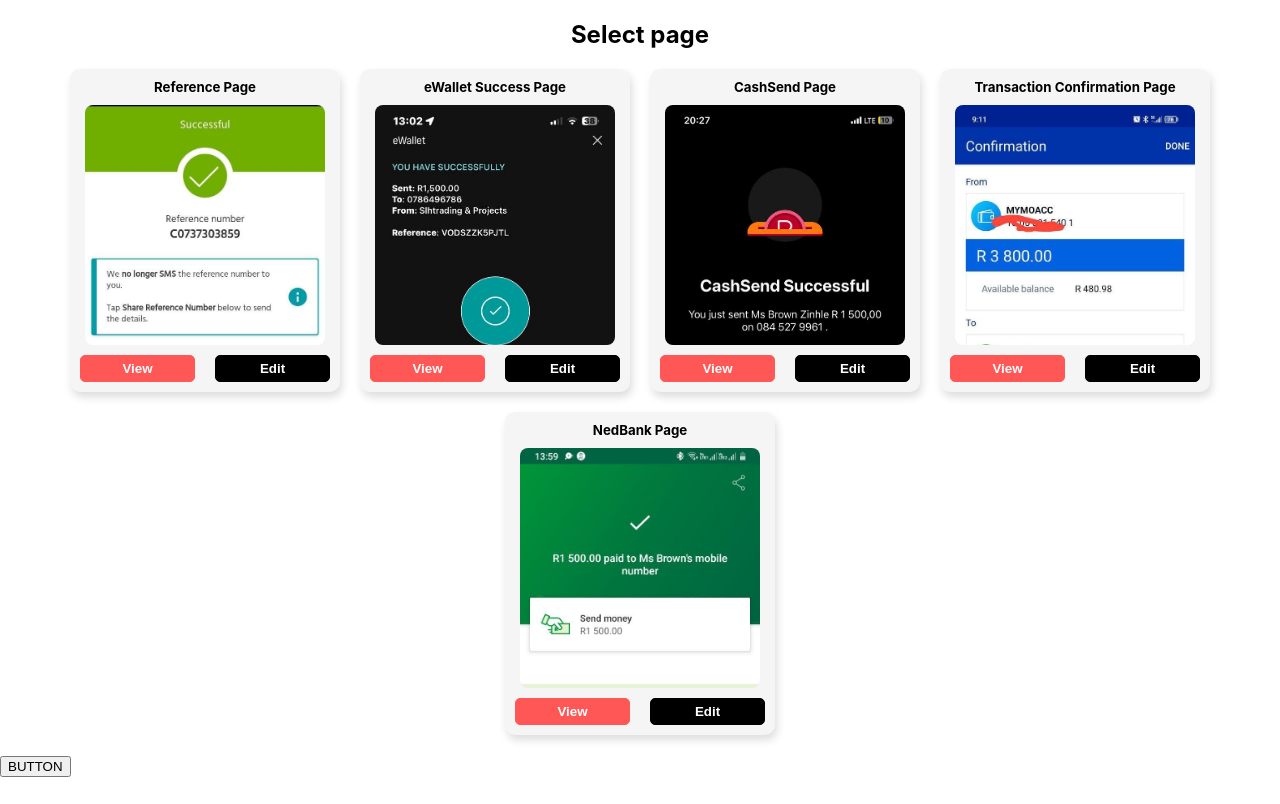
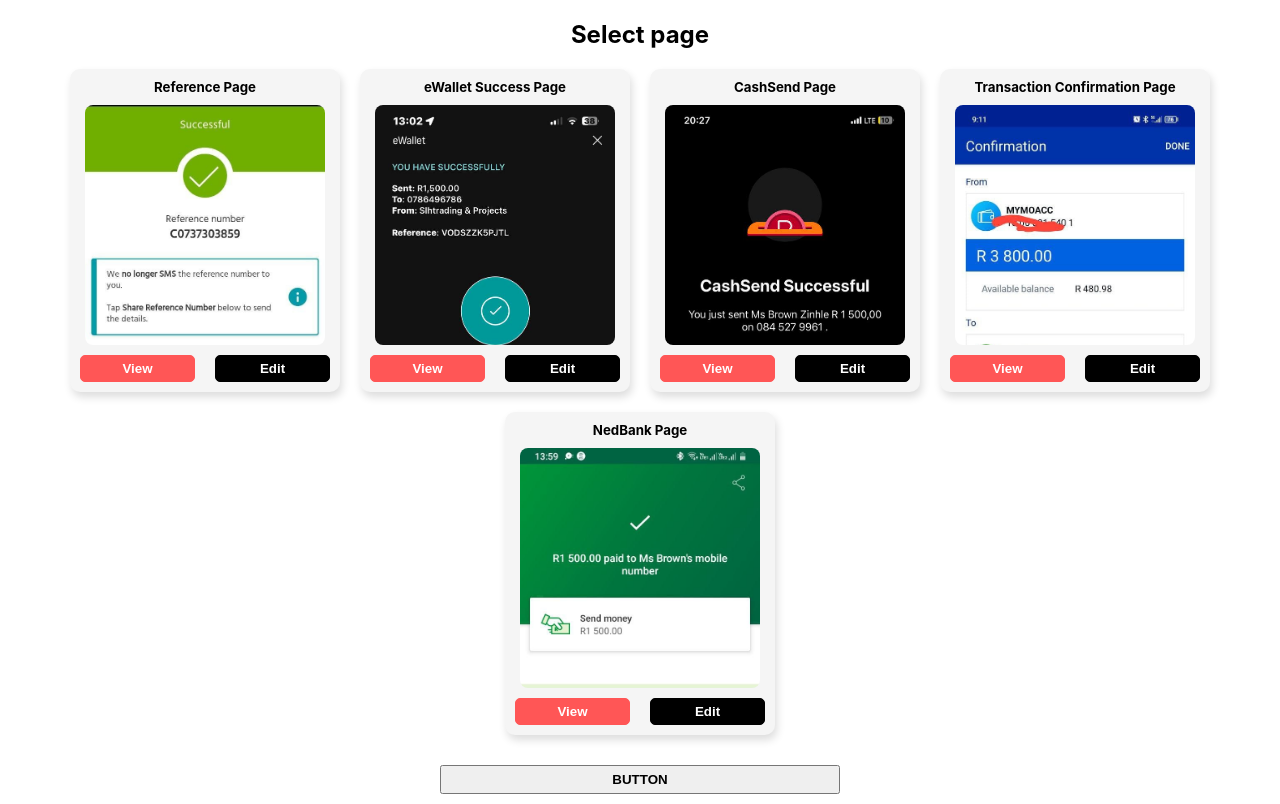
Before and after one commit to eugenesang/finance-app-ui, a React (Create React App) app: page / in a window 1280 px wide. Built offline with nearby package versions, Linux system fonts and the light colour scheme.

Commit message:
main styles

```diff
--- a/src/styles/main.css
+++ b/src/styles/main.css
@@ -2,6 +2,18 @@
   display: none;
 }
 
+.App .home-button-container {
+  padding: 10px;
+  display: grid;
+  justify-content: center;
+  align-items: center;
+}
+.App .home-button-container button {
+  padding: 5px;
+  font-weight: bold;
+  max-width: 80vw;
+  min-width: 400px;
+}
 .App #options-page > h1 {
   text-align: center;
 }
@@ -74,19 +86,19 @@
 .App #ref-no-page::-webkit-scrollbar {
   display: none;
 }
-.App #ref-no-page .header {
+.App #ref-no-page .body .header {
   padding: 10px 10px 60px 10px;
   text-align: center;
   background-color: rgb(134, 218, 0);
   color: white;
 }
-.App #ref-no-page .check-mark {
+.App #ref-no-page .body .check-mark {
   position: relative;
   display: flex;
   align-items: center;
   justify-content: center;
 }
-.App #ref-no-page .check-mark .rounded-border {
+.App #ref-no-page .body .check-mark .rounded-border {
   position: absolute;
   font-size: 50px;
   width: 75px;
@@ -99,16 +111,15 @@
   border-radius: 50px;
   color: white;
 }
-.App #ref-no-page .content {
+.App #ref-no-page .body .content {
   margin-top: 50px;
-  margin-bottom: 10px;
   text-align: center;
 }
-.App #ref-no-page .content .code {
+.App #ref-no-page .body .content .code {
   font-weight: bold;
   font-size: large;
 }
-.App #ref-no-page .msg-card {
+.App #ref-no-page .body .msg-card {
   display: grid;
   grid-template-columns: 8px 1fr 60px;
   max-width: 400px;
@@ -117,12 +128,12 @@
   border: 1px solid rgb(59, 125, 237);
   gap: 10px;
 }
-.App #ref-no-page .msg-card .left-strip {
+.App #ref-no-page .body .msg-card .left-strip {
   border-radius: 5px 0px 0px 5px;
   background-color: rgb(59, 125, 237);
   border: 1px solid rgb(59, 125, 237);
 }
-.App #ref-no-page .msg-card .right-icon {
+.App #ref-no-page .body .msg-card .right-icon {
   display: flex;
   flex-wrap: wrap;
   align-items: center;
@@ -130,7 +141,7 @@
   font-size: 35px;
   color: rgb(59, 125, 237);
 }
-.App #ref-no-page .points {
+.App #ref-no-page .body .points {
   max-width: 400px;
   margin: 10px auto;
   display: flex;
@@ -139,7 +150,7 @@
   align-items: center;
   gap: 10px;
 }
-.App #ref-no-page .points button {
+.App #ref-no-page .body .points button {
   border: none;
   background-color: transparent;
   font-size: medium;
@@ -148,14 +159,15 @@
   color: rgb(59, 125, 237);
   font-weight: bold;
 }
-.App #ref-no-page .buttons {
+.App #ref-no-page .body .buttons {
   display: flex;
   flex-direction: column;
   gap: 10px;
   padding: 20px;
+  padding-bottom: 0px;
   background-color: whitesmoke;
 }
-.App #ref-no-page .buttons button {
+.App #ref-no-page .body .buttons button {
   padding: 8px;
   font-weight: bold;
   border-radius: 5px;
@@ -164,9 +176,13 @@
   color: rgb(59, 125, 237);
   font-size: medium;
 }
-.App #ref-no-page .buttons button.share {
+.App #ref-no-page .body .buttons button.share {
   background-color: rgb(59, 125, 237);
   color: white;
+}
+.App #ref-no-page .bottom-section {
+  height: 100%;
+  background-color: whitesmoke;
 }
 .App #ref-no-page nav {
   position: fixed;
@@ -327,21 +343,25 @@
 .App #confirmation-page .content {
   padding: 5px 20px;
 }
-.App #confirmation-page .content .to p.start-text, .App #confirmation-page .content .from p.start-text {
+.App #confirmation-page .content .to p.start-text,
+.App #confirmation-page .content .from p.start-text {
   color: rgb(51, 51, 51);
 }
-.App #confirmation-page .content .to article.card, .App #confirmation-page .content .from article.card {
+.App #confirmation-page .content .to article.card,
+.App #confirmation-page .content .from article.card {
   padding: 8px 0px;
   border: 1px solid #c1c1c1;
   border-radius: 4px;
 }
-.App #confirmation-page .content .to article.card .head, .App #confirmation-page .content .from article.card .head {
+.App #confirmation-page .content .to article.card .head,
+.App #confirmation-page .content .from article.card .head {
   display: grid;
   grid-template-columns: 50px 1fr;
   padding: 10px;
   gap: 10px;
 }
-.App #confirmation-page .content .to article.card .head .left, .App #confirmation-page .content .from article.card .head .left {
+.App #confirmation-page .content .to article.card .head .left,
+.App #confirmation-page .content .from article.card .head .left {
   font-size: 30px;
   width: 45px;
   height: 45px;
@@ -350,39 +370,48 @@
   align-items: center;
   border-radius: 25px;
 }
-.App #confirmation-page .content .to article.card .head .left.one, .App #confirmation-page .content .from article.card .head .left.one {
+.App #confirmation-page .content .to article.card .head .left.one,
+.App #confirmation-page .content .from article.card .head .left.one {
   color: white;
   background: linear-gradient(rgb(0, 153, 204), rgb(0, 194, 148));
   font-size: 25px;
 }
-.App #confirmation-page .content .to article.card .head .left.two, .App #confirmation-page .content .from article.card .head .left.two {
+.App #confirmation-page .content .to article.card .head .left.two,
+.App #confirmation-page .content .from article.card .head .left.two {
   font-size: 40px;
   color: green;
 }
-.App #confirmation-page .content .to article.card .head .right .name, .App #confirmation-page .content .from article.card .head .right .name {
+.App #confirmation-page .content .to article.card .head .right .name,
+.App #confirmation-page .content .from article.card .head .right .name {
   font-weight: bold;
 }
-.App #confirmation-page .content .to article.card .amount-strip, .App #confirmation-page .content .from article.card .amount-strip {
+.App #confirmation-page .content .to article.card .amount-strip,
+.App #confirmation-page .content .from article.card .amount-strip {
   padding: 10px;
   font-size: 30px;
   background-color: #284bff;
   color: white;
 }
-.App #confirmation-page .content .to article.card .acc, .App #confirmation-page .content .from article.card .acc {
+.App #confirmation-page .content .to article.card .acc,
+.App #confirmation-page .content .from article.card .acc {
   color: #7c7b7b;
 }
-.App #confirmation-page .content .to article.card .rl, .App #confirmation-page .content .from article.card .rl {
+.App #confirmation-page .content .to article.card .rl,
+.App #confirmation-page .content .from article.card .rl {
   padding: 5px 10px;
   display: grid;
   grid-template-columns: 1fr 1fr;
 }
-.App #confirmation-page .content .to article.card .rl .right, .App #confirmation-page .content .from article.card .rl .right {
+.App #confirmation-page .content .to article.card .rl .right,
+.App #confirmation-page .content .from article.card .rl .right {
   color: rgb(70, 70, 70);
 }
-.App #confirmation-page .content .to article.card .rl .left, .App #confirmation-page .content .from article.card .rl .left {
+.App #confirmation-page .content .to article.card .rl .left,
+.App #confirmation-page .content .from article.card .rl .left {
   font-weight: bold;
 }
-.App #confirmation-page .content .to article.card .foot, .App #confirmation-page .content .from article.card .foot {
+.App #confirmation-page .content .to article.card .foot,
+.App #confirmation-page .content .from article.card .foot {
   padding: 12px;
 }
 .App #confirmation-page .content .to article.card .head {
@@ -404,6 +433,9 @@
   display: flex;
   justify-content: space-between;
   color: white;
+}
+.App #ned-bank-page {
+  min-height: 100vh;
 }
 .App #ned-bank-page .header {
   background-image: linear-gradient(to bottom right, #00a84c, #009744, #02602c);
--- a/src/styles/main.scss
+++ b/src/styles/main.scss
@@ -3,6 +3,21 @@
 }
 
 .App {
+    //home button container
+    .home-button-container {
+        padding: 10px;
+        display: grid;
+        justify-content: center;
+        align-items: center;
+
+        button {
+            padding: 5px;
+            font-weight: bold;
+            max-width: 80vw;
+            min-width: 400px;
+        }
+    }
+
     // options page
     #options-page {
         & > h1 {
@@ -88,6 +103,7 @@
             display: none;
         }
 
+        .body {
             .header {
                 padding: 10px 10px 60px 10px;
                 text-align: center;
@@ -117,7 +133,6 @@
 
             .content {
                 margin-top: 50px;
-            margin-bottom: 10px;
                 text-align: center;
 
                 .code {
@@ -175,6 +190,7 @@
                 flex-direction: column;
                 gap: 10px;
                 padding: 20px;
+                padding-bottom: 0px;
                 background-color: whitesmoke;
 
                 button {
@@ -191,6 +207,11 @@
                         color: white;
                     }
                 }
+            }
+        }
+        .bottom-section{
+            height: 100%;
+            background-color: whitesmoke;
         }
 
         nav {
@@ -376,30 +397,30 @@
             padding: 8px 16px;
             align-items: center;
 
-            .left{
+            .left {
                 font-size: 24px;
             }
         }
-        .content{
+        .content {
             padding: 5px 20px;
 
-            .to, .from{
-
-                p.start-text{
+            .to,
+            .from {
+                p.start-text {
                     color: rgb(51, 51, 51);
                 }
 
-                article.card{
+                article.card {
                     padding: 8px 0px;
                     border: 1px solid #c1c1c1;
                     border-radius: 4px;
-                    .head{
+                    .head {
                         display: grid;
                         grid-template-columns: 50px 1fr;
                         padding: 10px;
                         gap: 10px;
 
-                        .left{
+                        .left {
                             font-size: 30px;
                             width: 45px;
                             height: 45px;
@@ -408,76 +429,75 @@
                             align-items: center;
                             border-radius: 25px;
 
-                            &.one{
+                            &.one {
                                 color: white;
                                 background: linear-gradient(rgb(0, 153, 204), rgb(0, 194, 148));
                                 font-size: 25px;
                             }
-                            &.two{
+                            &.two {
                                 font-size: 40px;
                                 color: green;
-
                             }
                         }
 
-                        .right{
-                            .name{
+                        .right {
+                            .name {
                                 font-weight: bold;
                             }
                         }
                     }
 
-                    .amount-strip{
+                    .amount-strip {
                         padding: 10px;
                         font-size: 30px;
                         background-color: #284bff;
                         color: white;
                     }
 
-                    .acc{
-                        color: #7c7b7b
+                    .acc {
+                        color: #7c7b7b;
                     }
 
-                    .rl{
+                    .rl {
                         padding: 5px 10px;
                         display: grid;
                         grid-template-columns: 1fr 1fr;
 
-                        .right{
+                        .right {
                             color: rgb(70, 70, 70);
                         }
-                        .left{
+                        .left {
                             font-weight: bold;
                         }
                     }
 
-                    .foot{
+                    .foot {
                         padding: 12px;
                     }
                 }
             }
 
-            .to{
-                article.card{
-                    .head{
+            .to {
+                article.card {
+                    .head {
                         border-bottom: 1px solid #c1c1c1;
                     }
 
-                    hr{
+                    hr {
                         margin: 10px;
                         background-color: #c1c1c1;
                     }
                 }
             }
         }
-        footer{
+        footer {
             position: absolute;
             bottom: 50px;
             background-color: green;
             padding: 10px 0px;
             width: 100vw;
 
-            .container{
+            .container {
                 padding: 0px 25px;
                 display: flex;
                 justify-content: space-between;
@@ -487,34 +507,36 @@
     }
 
     // nedbank page
-    #ned-bank-page{
-        .header{
+    #ned-bank-page {
+        min-height: 100vh;
+
+        .header {
             background-image: linear-gradient(to bottom right, #00a84c, #009744, #02602c);
             padding-bottom: 50px;
             margin-bottom: 50px;
             position: relative;
 
-            .top{
+            .top {
                 display: flex;
                 justify-content: flex-end;
 
-                svg{
+                svg {
                     width: 30px;
                     height: 30px;
                     margin: 10px;
                 }
             }
-            .content{
+            .content {
                 color: white;
                 padding: 40px 20px 20px 20px;
                 text-align: center;
 
-                .tick{
+                .tick {
                     font-size: 50px;
                 }
             }
 
-            &>.bottom{
+            & > .bottom {
                 position: absolute;
                 bottom: -40px;
                 right: 50%;
@@ -530,20 +552,19 @@
                 align-items: center;
                 box-shadow: 0px 2px 8px #00000023;
 
-
-                .right{
+                .right {
                     height: fit-content;
-                    img{
+                    img {
                         width: 60px;
                     }
                 }
 
-                .left{
-                    .c-top{
+                .left {
+                    .c-top {
                         font-weight: bold;
                         color: #2a2a2a;
                     }
-                    .c-bottom{
+                    .c-bottom {
                         color: #7c7b7b;
                     }
                 }
@@ -552,17 +573,16 @@
         .center-piece {
             padding: 40px 0px 10px 0px;
 
-
-            .info-strip{
+            .info-strip {
                 margin: 20px 0px;
                 background-color: #e6f4e3;
                 display: grid;
                 grid-template-columns: 40px 1fr;
-                padding:16px;
+                padding: 16px;
                 color: #2f2f2f;
                 gap: 10px;
 
-                .icon{
+                .icon {
                     font-size: 20px;
                     width: 30px;
                     height: 30px;
@@ -575,43 +595,41 @@
                 }
             }
         }
-        .bottom-piece{
+        .bottom-piece {
             margin: 20px;
             padding: 10px;
             border-radius: 10px;
             box-shadow: 0px 2px 8px #00000023;
 
-            .content{
+            .content {
                 padding: 5px;
 
-                .header-text{
+                .header-text {
                     font-size: 25px;
                     font-weight: bold;
                     color: #545454;
                 }
 
-                .desc{
+                .desc {
                     display: grid;
                     gap: 5px;
                     margin: 20px 0px;
 
-
-                    .info{
+                    .info {
                         color: rgb(160, 160, 160);
                         margin: 0px;
-
                     }
-                    .value{
+                    .value {
                         margin: 0px;
                         font-size: 20px;
                     }
                 }
 
-                .button{
+                .button {
                     display: flex;
                     justify-content: flex-end;
 
-                    button{
+                    button {
                         font-weight: bold;
                         color: green;
                         background-color: transparent;
@@ -623,5 +641,4 @@
             }
         }
     }
-
 }
```
Also changed, not shown: 1 other file (tests, documents, lock files or other folders). Lines whose indentation alone changed are shown as unchanged.
